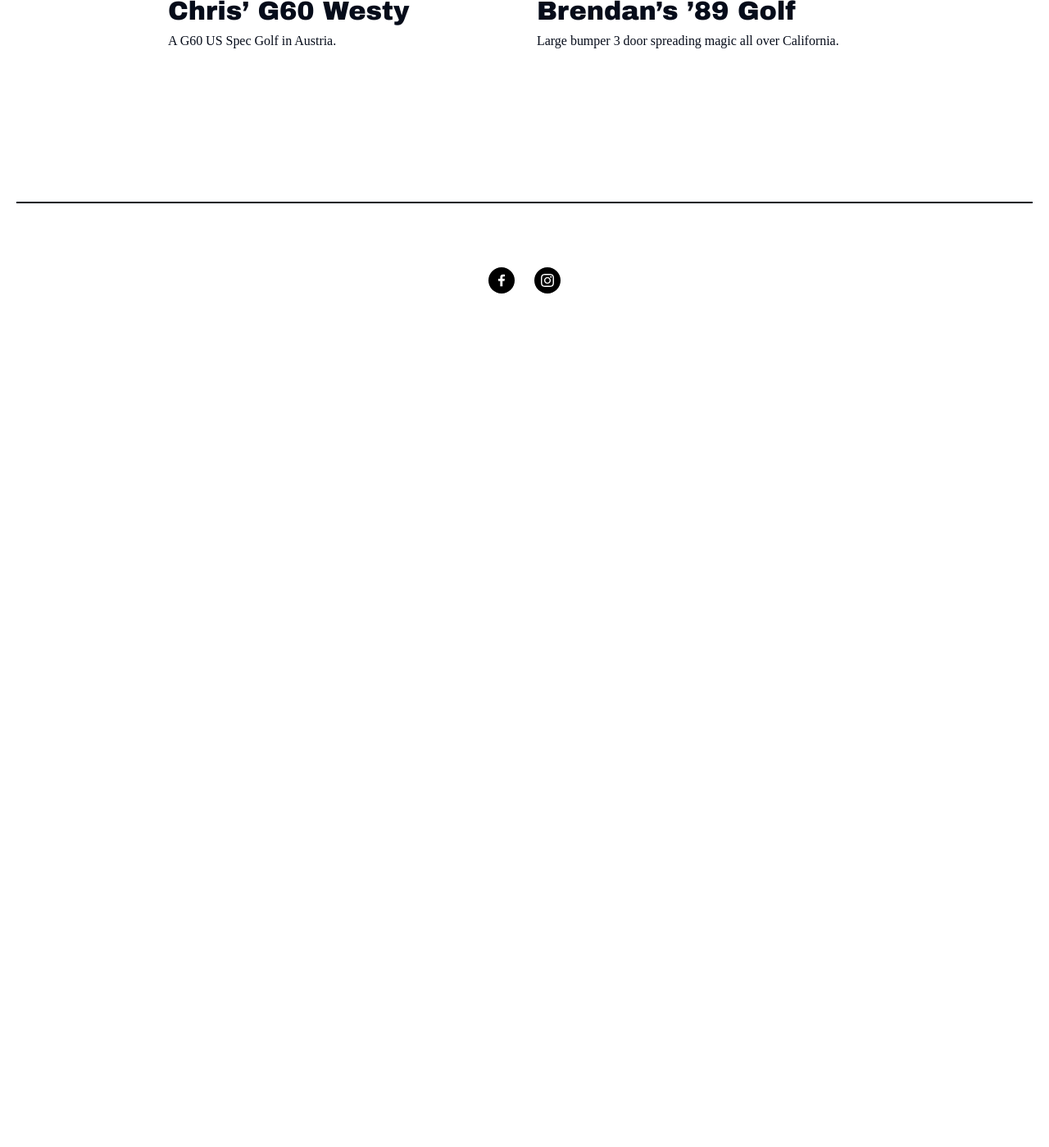
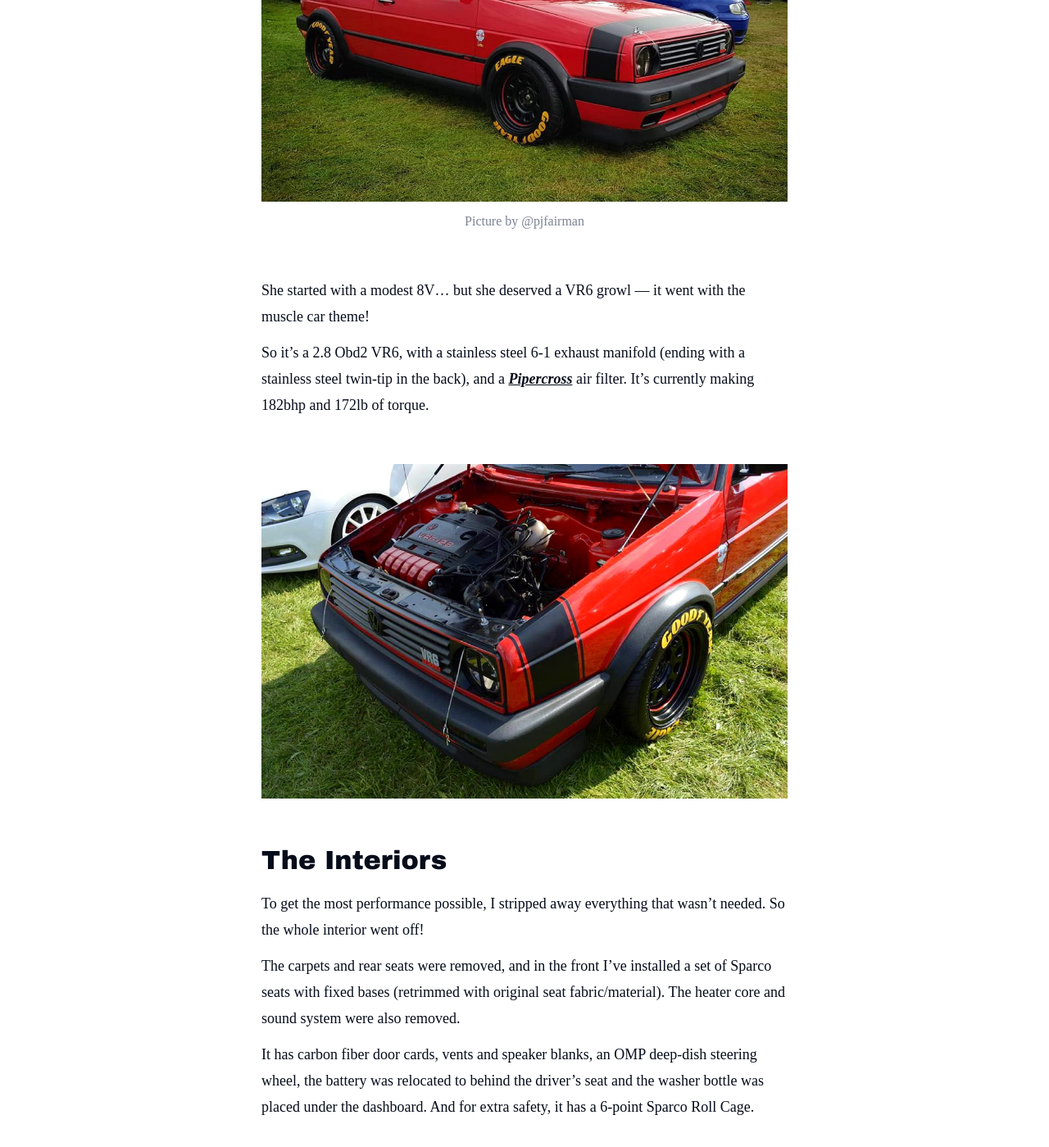
Before and after one commit to byvasco/mk2swag.com, a Jekyll site: the page built from collections/_stories/chris-nascar-golf.md, in a window 1280 px wide and 1400 px high, scrolled down 3555 px. Shown: the whole window at 82% size. Built offline with Jekyll 4.4.1, drawn with Linux system fonts in a browser that asks for light colours; some web fonts are replaced; before the commit the page ends 3997 px from its top, so only the background shows below that; some of the changed text lies outside the part shown.

Commit message:
Update from Forestry.io Vasco Marques updated collections/_stories/chris-nascar-golf.md

```diff
--- a/collections/_stories/chris-nascar-golf.md
+++ b/collections/_stories/chris-nascar-golf.md
@@ -40,3 +40,35 @@ Here’s the list of parts she now has:
 * Boot Top Spoiler Delete
 * Custom Side Trim
 * Custom Headlight Covers
+
+{% include story/image.html src="chris-nascar-golf-exterior-1.jpg" %}
+
+{% include story/image.html src="chris-nascar-golf-exterior-2.jpg" caption="Picture by @pjfairman" %}
+
+She started with a modest 8V… but she deserved a VR6 growl — it went with the muscle car theme!
+
+So it’s a 2.8 Obd2 VR6, with a stainless steel 6-1 exhaust manifold (ending with a stainless steel twin-tip in the back), and a [**Pipercross**](http://www.pipercross.net/) air filter. It’s currently making 182bhp and 172lb of torque.
+
+{% include story/image.html src="chris-nascar-golf-engine.jpg" %}
+
+#### The Interiors
+
+To get the most performance possible, I stripped away everything that wasn’t needed. So the whole interior went off!
+
+The carpets and rear seats were removed, and in the front I’ve installed a set of Sparco seats with fixed bases (retrimmed with original seat fabric/material). The heater core and sound system were also removed.
+
+It has carbon fiber door cards, vents and speaker blanks, an OMP deep-dish steering wheel, the battery was relocated to behind the driver’s seat and the washer bottle was placed under the dashboard. And for extra safety, it has a 6-point Sparco Roll Cage.
+
+{% include story/image.html src="chris-nascar-golf-interior.jpg" %}
+
+#### Next plans? Is it finished?
+
+To be honest, it will never be finished. I’m hoping to add some more things, as I’ll never sell her.
+
+I hope one day I can get a throttle body setup and some real Nascar wheels and wider arches. But the main thing for the future is a re-spray, and then is just a matter of enjoying the car.
+
+Got to mention my good mate [**Gareth Leyshon**](https://www.instagram.com/garethleyshon/) and Jon Chapman for all their help along the way — top friends!
+
+***
+
+Thank you for reading! Keep an eye on Chris’ fabulous build in his Instagram: [**@thatnascarmk2**](https://www.instagram.com/thatnascarmk2/)
```
Also changed, not shown: .forestry/front_matter/templates/story.yml.
